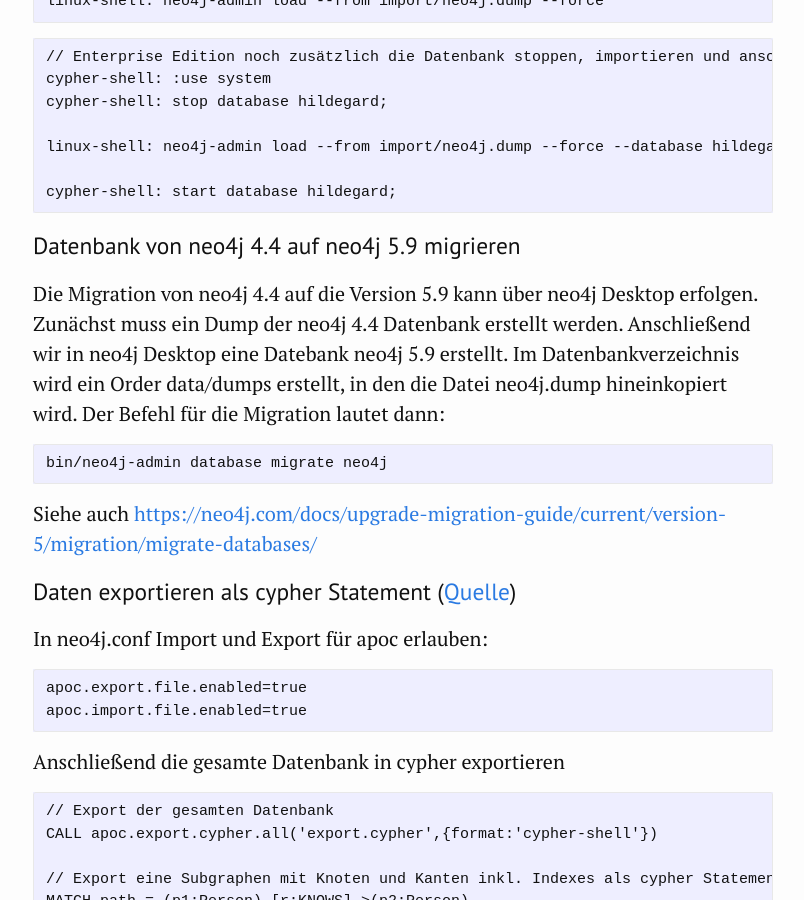
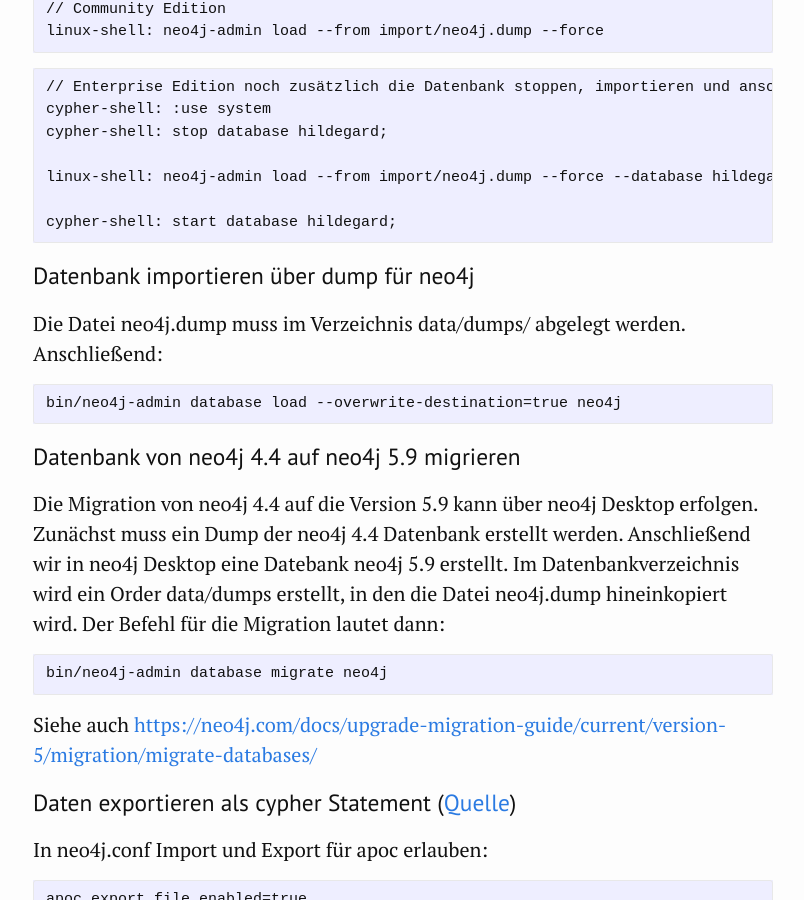
Before and after one commit to kuczera/Graphentechnologien, a Jekyll site: the page built from docs/95_Anhang.md, in a window 1280 px wide and 900 px high, scrolled down 5053 px. Shown: the whole window, without its empty margins (237-1041 px from the left). Built offline with Jekyll 4.4.1, drawn with Linux system fonts in a browser that asks for light colours; some of the changed text lies outside the part shown.

Commit message:
Update 95_Anhang.md

```diff
--- a/docs/95_Anhang.md
+++ b/docs/95_Anhang.md
@@ -156,6 +156,14 @@
 linux-shell: neo4j-admin load --from import/neo4j.dump --force --database hildegard
 
 cypher-shell: start database hildegard;
+~~~
+
+### Datenbank importieren über dump für neo4j
+
+Die Datei neo4j.dump muss im Verzeichnis data/dumps/ abgelegt werden. Anschließend:
+
+~~~
+bin/neo4j-admin database load --overwrite-destination=true neo4j
 ~~~
 
 ### Datenbank von neo4j 4.4 auf neo4j 5.9 migrieren
```
